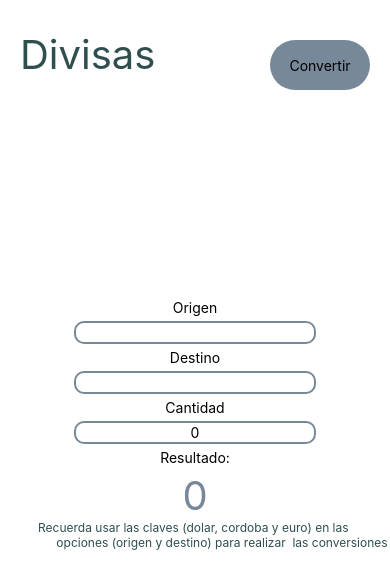
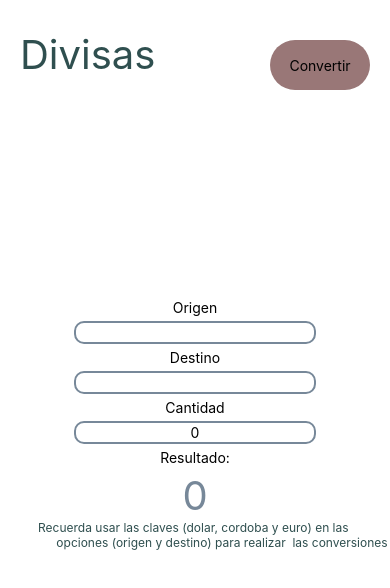
Before and after one commit to teo009/convertidoraDivisas, a React Native app: screen / in a window 390 px wide. Shown: the top 588 px of the page. Built offline with nearby package versions, Linux system fonts and the light colour scheme.

Commit message:
Tratando de programar color para true y false de la prop disabled

```diff
--- a/src/components/ButtonCalculate.tsx
+++ b/src/components/ButtonCalculate.tsx
@@ -18,6 +18,8 @@ const ButtonCalculate = ({ color, text, onPress, disabled }: Props) => {
                 styles.button,
                 color === 'light' ? styles.light : null,
                 color === 'dark' ? styles.dark : null,
+                disabled = true ? styles.truee : null,
+                disabled = false ? styles.falsee : null,
             ]}
         >
             <Textos text={text} type='normal'/>
@@ -43,5 +45,11 @@ const styles = StyleSheet.create({
     },
     dark: {
         backgroundColor: 'darkslategrey'
+    },
+    truee: {
+        backgroundColor: '#997777'
+    },
+    falsee: {
+        backgroundColor: 'lightslategrey'
     }
 })
```
